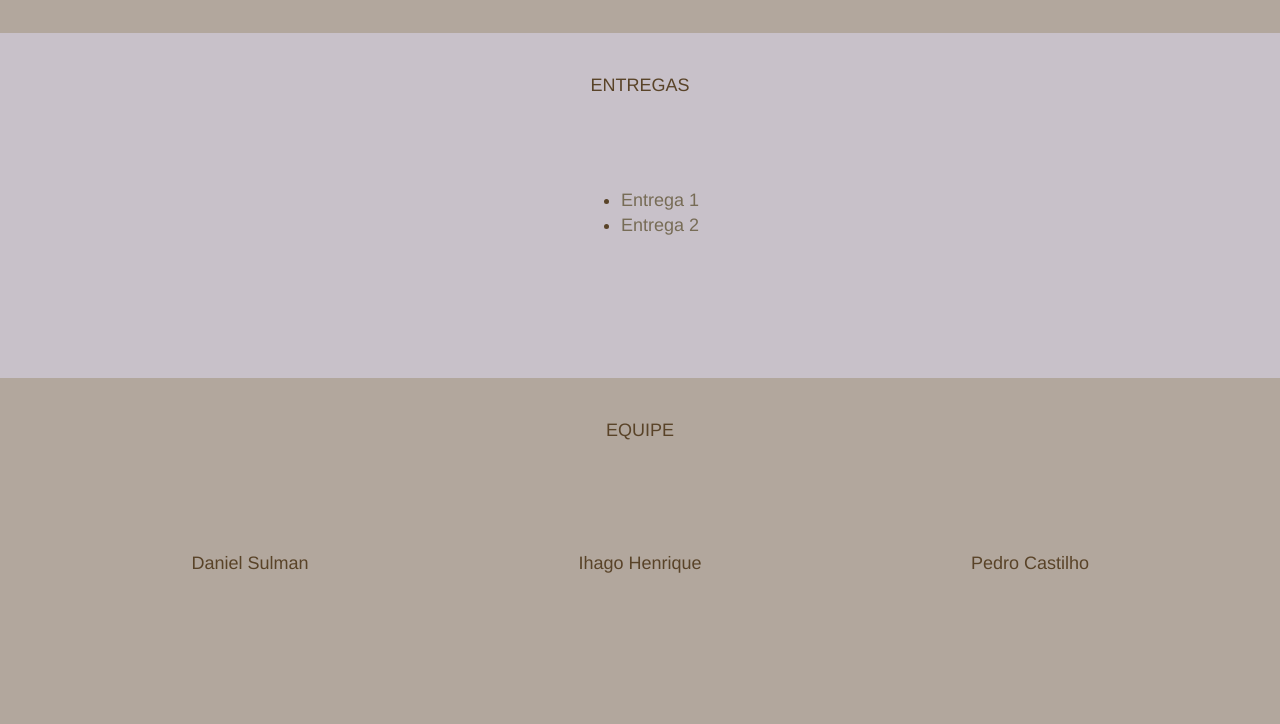
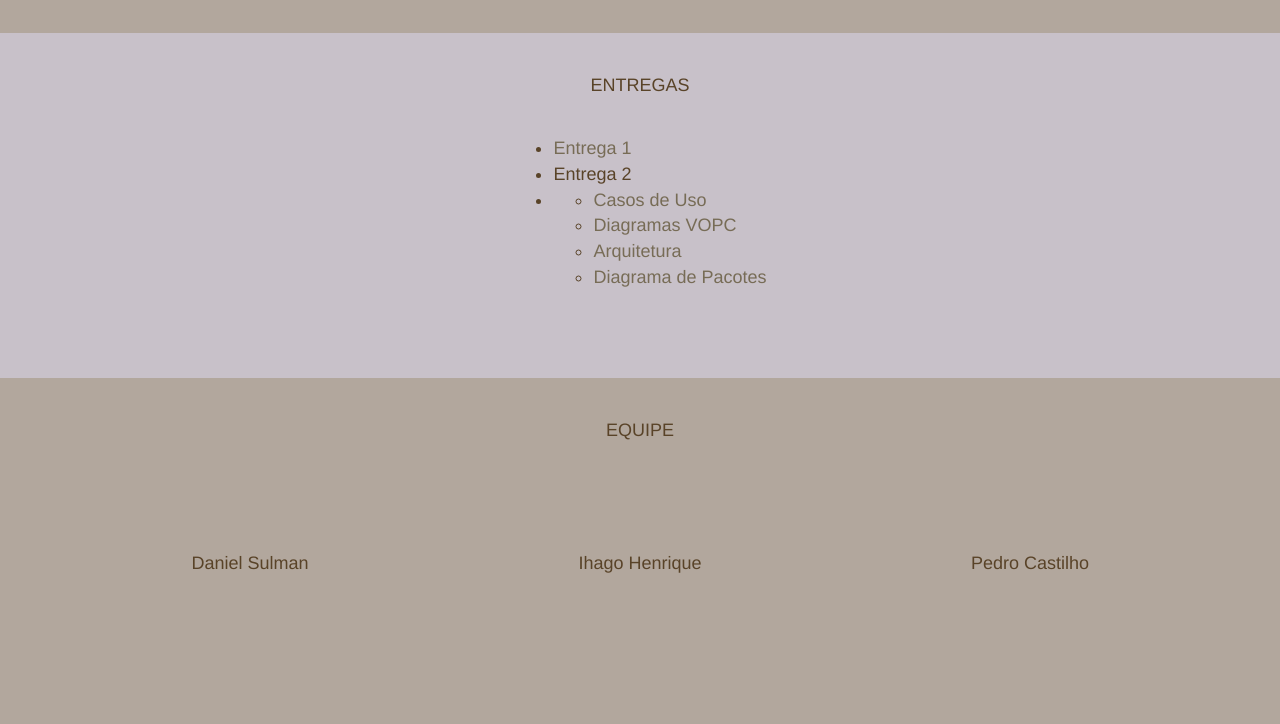
Before and after one commit to coproduto/pcstl.github.io, a plain HTML site: page if718/index.html in a window 1280 px wide. Shown: the part 1143-1867 px from the top of the page. Drawn offline with nearby package versions, Linux system fonts and the light colour scheme.

Commit message:
Entrega 2

```diff
--- a/if718/index.html
+++ b/if718/index.html
@@ -68,7 +68,15 @@
 	<div class="row vertical-center-text">
 	  <ul>
 	    <li><a href="content/Entrega-1.pdf">Entrega 1</a></li>
-	    <li><a href="#">Entrega 2</a></li>
+	    <li>Entrega 2</li>
+	    <li>
+	      <ul>
+		<li><a href="content/usecases.zip">Casos de Uso</a></li>
+		<li><a href="content/vopc.zip">Diagramas VOPC</a></li>
+		<li><a href="content/arquitetura.png">Arquitetura</a></li>
+		<li><a href="content/pacotes.png">Diagrama de Pacotes</a></li>
+	      </ul>
+	    </li>
 	  </ul>
 	</div>
       </div>
```
Also changed, not shown: if718/content/arquitetura.png (added), if718/content/pacotes.png (added), 2 other files.
